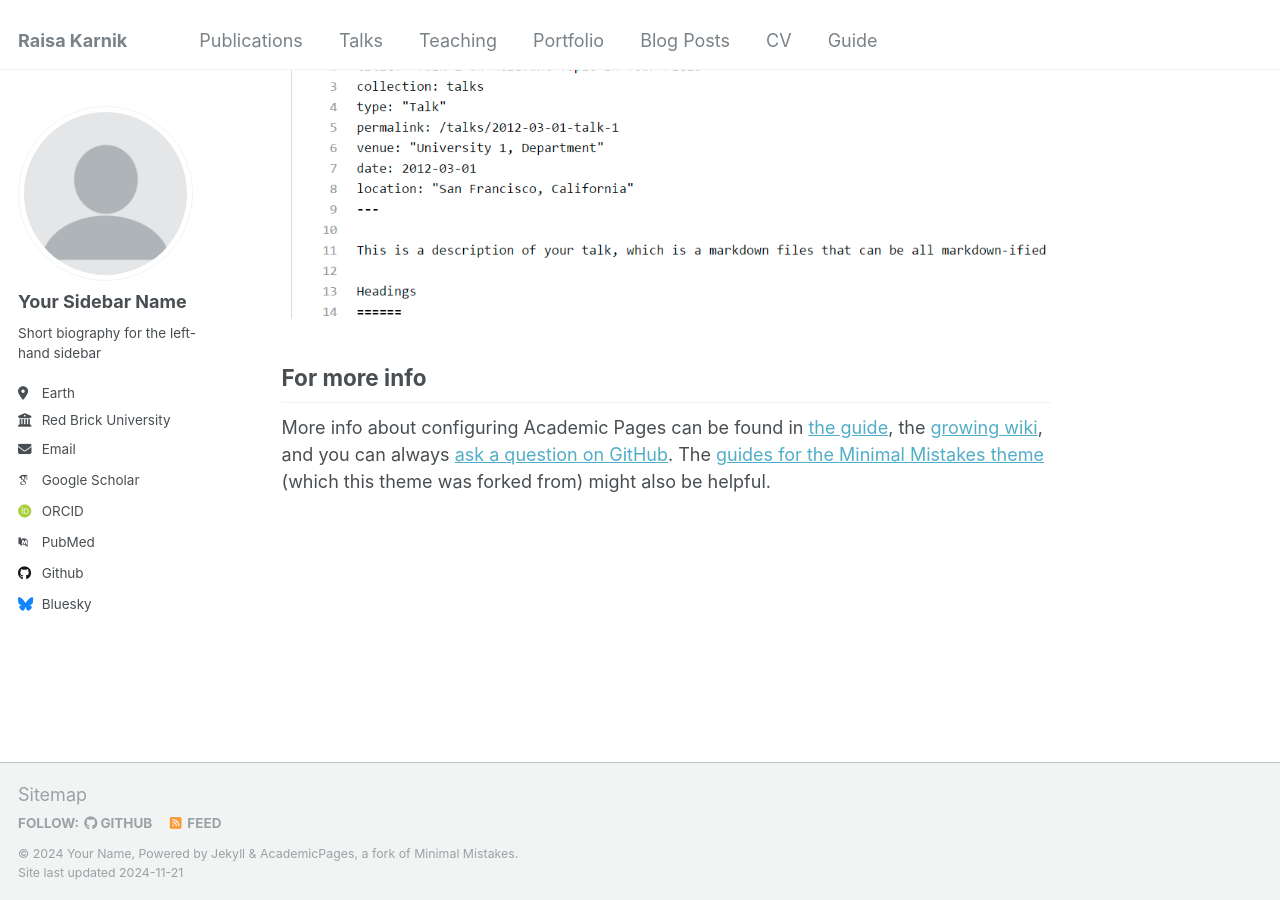
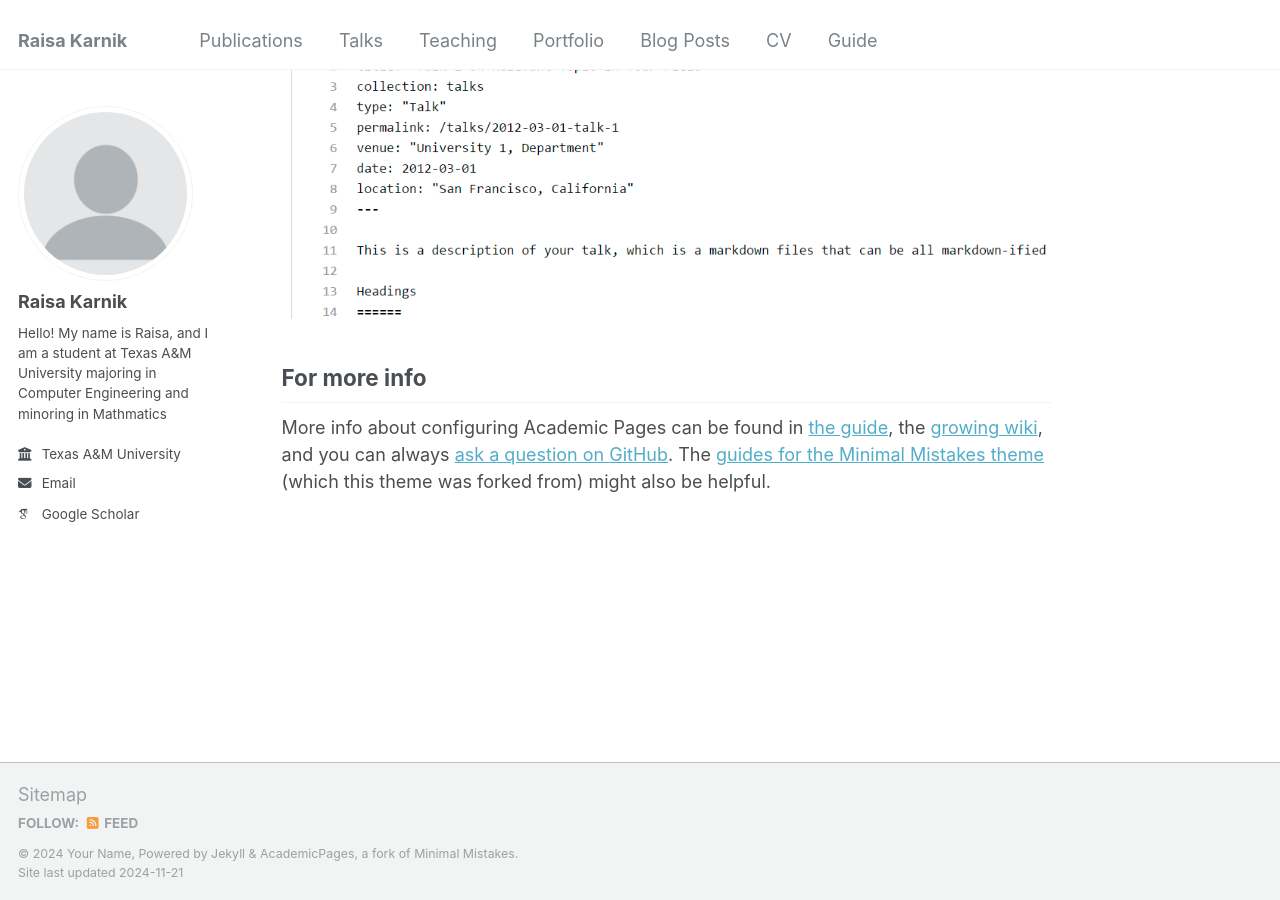
Before and after one commit to raisakarnik/raisakarnik.github.io, a Jekyll site: the page built from _pages/about.md, in a window 1280 px wide and 900 px high, scrolled down 2643 px. Built offline with Jekyll 4.4.1, drawn with Linux system fonts in a browser that asks for light colours; some web fonts are replaced.

Commit message:
Update _config.yml

```diff
--- a/_config.yml
+++ b/_config.yml
@@ -22,57 +22,56 @@ repository               : "academicpages/academicpages.github.io"
 author:
   # Biographic information
   avatar           : "profile.png"
-  name             : "Your Sidebar Name"
+  name             : "Raisa Karnik"
   pronouns         : # example: "she/her"
-  bio              : "Short biography for the left-hand sidebar"
-  location         : "Earth"
-  employer         : "Red Brick University"
+  bio              : "Hello! My name is Raisa, and I am a student at Texas A&M University majoring in Computer Engineering and minoring in Mathmatics"
+  employer         : "Texas A&M University"
   uri              : # URL
-  email            : "none@example.org"
+  email            : "raisak@tamu.edu"
 
   # Academic websites
   arxiv            : # URL - Update with the correct link to your profile
   googlescholar    : "https://scholar.google.com/citations?user=PS_CX0AAAAAJ"
-  impactstory      : # URL
-  orcid            : "http://orcid.org/yourorcidurl"
-  semantic         : # URL
-  pubmed           : "https://www.ncbi.nlm.nih.gov/pubmed/?term=john+snow"
-  researchgate     : # URL
-  scopus           : # URL
+  # impactstory      : # URL
+  # orcid            : "http://orcid.org/yourorcidurl"
+  # semantic         : # URL
+  # pubmed           : "https://www.ncbi.nlm.nih.gov/pubmed/?term=john+snow"
+  # researchgate     : # URL
+  # scopus           : # URL
 
   # Repositories and software development
-  bitbucket        : # Username - Update with your username on the site
-  codepen          : # Username
-  dribbble         : # Username
-  github           : "academicpages"
-  kaggle           : # Username
-  stackoverflow    : # User number or user number and name (i.e., use "1" or "1/jeff-atwood")
+  # bitbucket        : # Username - Update with your username on the site
+  # codepen          : # Username
+  # dribbble         : # Username
+  # github           : "academicpages"
+  # kaggle           : # Username
+  # stackoverflow    : # User number or user number and name (i.e., use "1" or "1/jeff-atwood")
 
   # Social media
-  bluesky          : "bsky.app" # Replace this with you Bluesky username
-  facebook         : # Username
-  flickr           : # Username
-  foursquare       : # Username
-  goodreads        : # Username
-  google_plus      : # Username
-  keybase          : # Username
-  instagram        : # Username
-  lastfm           : # Username
-  linkedin         : # Username
-  mastodon         : # URL
-  medium           : # URL
-  pinterest        : # Username
-  soundcloud       : # Username
-  steam            : # Username
-  telegram         : # URL
-  tumblr           : # Username
-  twitter          : # Username for X / Twitter
-  vine             : # Username
-  weibo            : # Username
-  wikipedia        : # Username
-  xing             : # Username
-  youtube          : # Username
-  zhihu            : # Username
+  # bluesky          : "bsky.app" # Replace this with you Bluesky username
+  # facebook         : # Username
+  # flickr           : # Username
+  # foursquare       : # Username
+  # goodreads        : # Username
+  # google_plus      : # Username
+  # keybase          : # Username
+  # instagram        : # Username
+  # lastfm           : # Username
+  # linkedin         : # Username
+  # mastodon         : # URL
+  # medium           : # URL
+  # pinterest        : # Username
+  # soundcloud       : # Username
+  # steam            : # Username
+  # telegram         : # URL
+  # tumblr           : # Username
+  # twitter          : # Username for X / Twitter
+  # vine             : # Username
+  # weibo            : # Username
+  # wikipedia        : # Username
+  # xing             : # Username
+  # youtube          : # Username
+  # zhihu            : # Username
 
 # Publication Category - The following the list of publication categories and their headings
 publication_category:
```
